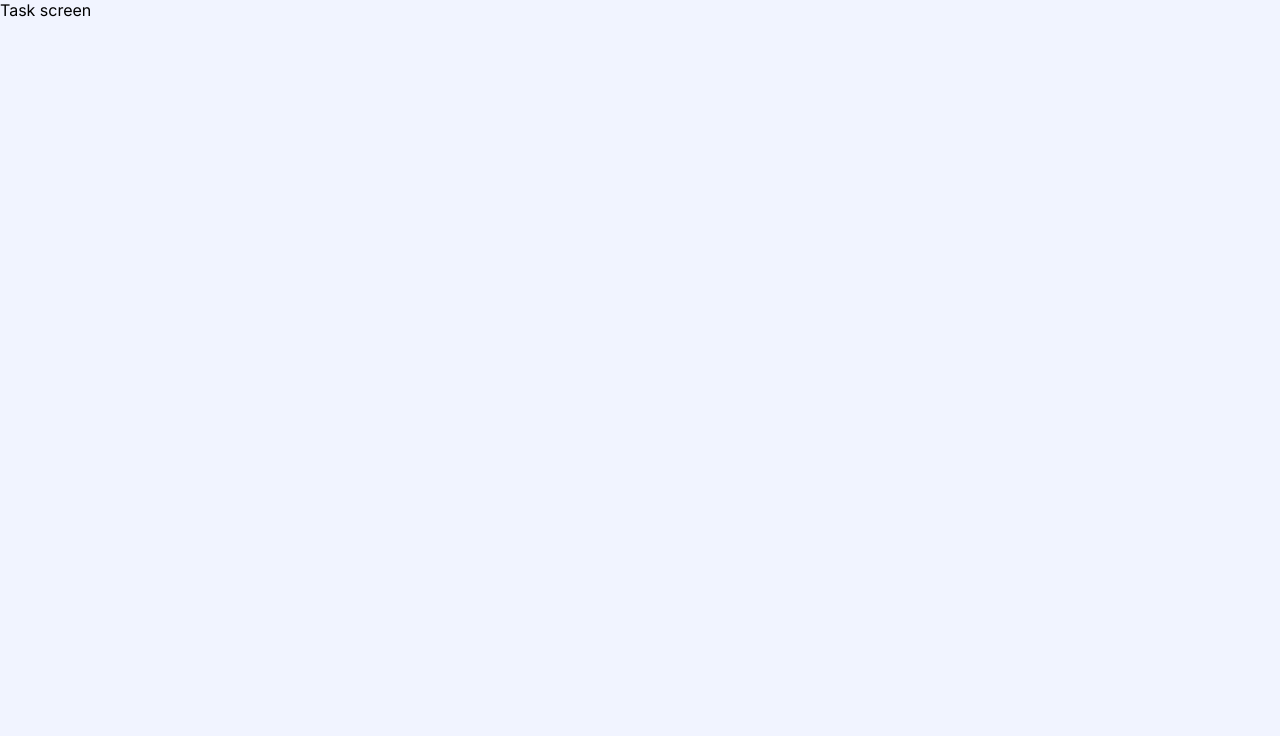
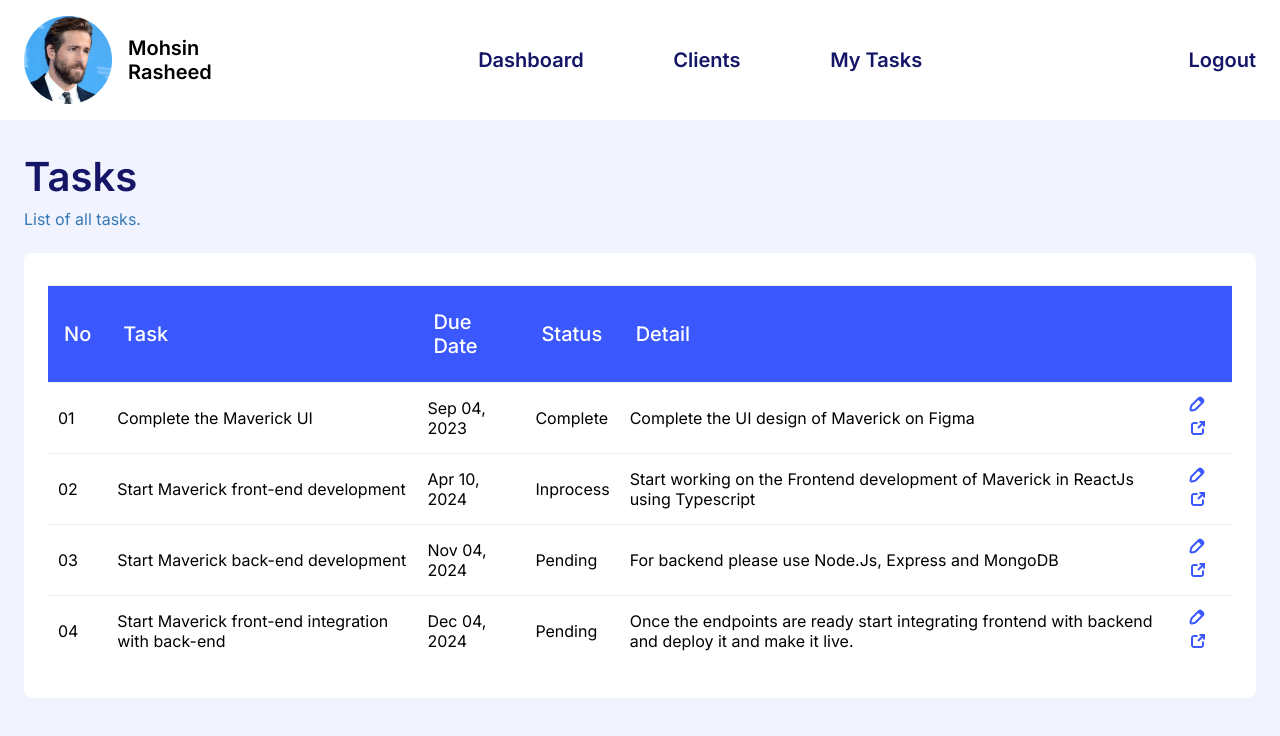
Before and after one commit to real-mohsin/free-organizer, a React (Vite) app: page /tasks in a window 1280 px wide. Shown: the top 736 px of the page. Built offline with nearby package versions, Linux system fonts and the light colour scheme.

Commit message:
Task page created

```diff
--- a/src/Clients/index.tsx
+++ b/src/Clients/index.tsx
@@ -1,4 +1,5 @@
-import InputField from "../Components/InputField";
+import editIcon from '../assets/images/edit-icon.png'
+import externalIcon from '../assets/images/External-icon.png'
 import NavBar from "../Components/Navbar";
 import './style.scss'
 
@@ -23,6 +24,7 @@ function Clients() {
                     <th>Time Zone</th>
                     <th>Start Date</th>
                     <th>End Date</th>
+                    <th></th>
                   </tr>
                 </thead>
                 <tbody>
@@ -33,6 +35,10 @@ function Clients() {
                     <td>GMT+5</td>
                     <td>Aug 06, 2023</td>
                     <td>In progress</td>
+                    <td>
+                      <img src={editIcon} alt={'edit-icon'} />
+                      <img src={externalIcon} alt={'external-icon'} />
+                    </td>
                   </tr>
 
                   <tr>
@@ -42,6 +48,9 @@ function Clients() {
                     <td>GMT+8</td>
                     <td>Feb 08, 2021</td>
                     <td>June 30, 2022</td>
+                    <td>
+                      <img src={editIcon} alt={'edit-icon'} />
+                    </td>
                   </tr>
 
                   <tr>
@@ -51,6 +60,9 @@ function Clients() {
                     <td>GMT-5</td>
                     <td>Jan 01, 2020</td>
                     <td>Jan 30, 2021</td>
+                    <td>
+                      <img src={editIcon} alt={'edit-icon'} />
+                    </td>
                   </tr>
 
                   <tr>
@@ -60,6 +72,9 @@ function Clients() {
                     <td>GMT+4</td>
                     <td>Jun 15, 2019</td>
                     <td>Jun 20, 2019</td>
+                    <td>
+                      <img src={editIcon} alt={'edit-icon'} />
+                    </td>
                   </tr>
 
                 </tbody>
--- a/src/Tasks/index.tsx
+++ b/src/Tasks/index.tsx
@@ -1,5 +1,89 @@
+import editIcon from '../assets/images/edit-icon.png'
+import externalIcon from '../assets/images/External-icon.png'
+import NavBar from "../Components/Navbar";
+
 function Tasks() {
-    return ( <>Task screen</> );
+  return (
+    <>
+      <NavBar />
+      <div className="container">
+
+        <div className="page-heading">Tasks</div>
+        <div className="page-sub-heading">List of all tasks.</div>
+
+        <div className="bg-white">
+
+        <div className='tbl-container'>
+              <table>
+                <thead>
+                  <tr>
+                    <th>No</th>
+                    <th>Task</th>
+                    <th>Due Date</th>
+                    <th>Status</th>
+                    <th>Detail</th>
+                    <th></th>
+                  </tr>
+                </thead>
+                <tbody>
+                  <tr>
+                    <td>01</td>
+                    <td>Complete the Maverick UI</td>
+                    <td>Sep 04, 2023</td>
+                    <td>Complete</td>
+                    <td>Complete the UI design of Maverick on Figma</td>
+                    <td>
+                      <img src={editIcon} alt={'edit-icon'} />
+                      <img src={externalIcon} alt={'external-icon'} />
+                    </td>
+                  </tr>
+
+                  <tr>
+                    <td>02</td>
+                    <td>Start Maverick front-end development</td>
+                    <td>Apr 10, 2024</td>
+                    <td>Inprocess</td>
+                    <td>Start working on the Frontend development of Maverick in ReactJs using Typescript</td>
+                    <td>
+                      <img src={editIcon} alt={'edit-icon'} />
+                      <img src={externalIcon} alt={'external-icon'} />
+                    </td>
+                  </tr>
+
+                  <tr>
+                    <td>03</td>
+                    <td>Start Maverick back-end development</td>
+                    <td>Nov 04, 2024</td>
+                    <td>Pending</td>
+                    <td>For backend please use Node.Js, Express and MongoDB</td>
+                    <td>
+                      <img src={editIcon} alt={'edit-icon'} />
+                      <img src={externalIcon} alt={'external-icon'} />
+                    </td>
+                  </tr>
+
+                  <tr>
+                    <td>04</td>
+                    <td>Start Maverick front-end integration with back-end</td>
+                    <td>Dec 04, 2024</td>
+                    <td>Pending</td>
+                    <td>Once the endpoints are ready start integrating frontend with backend and deploy it and make it live.</td>
+                    <td>
+                      <img src={editIcon} alt={'edit-icon'} />
+                      <img src={externalIcon} alt={'external-icon'} />
+                    </td>
+                  </tr>
+
+                </tbody>
+              </table>
+            </div>
+
+        </div>
+
+
+      </div>
+    </>
+    );
 }
 
 export default Tasks;
```
Also changed, not shown: src/assets/images/edit-icon.png (added).
